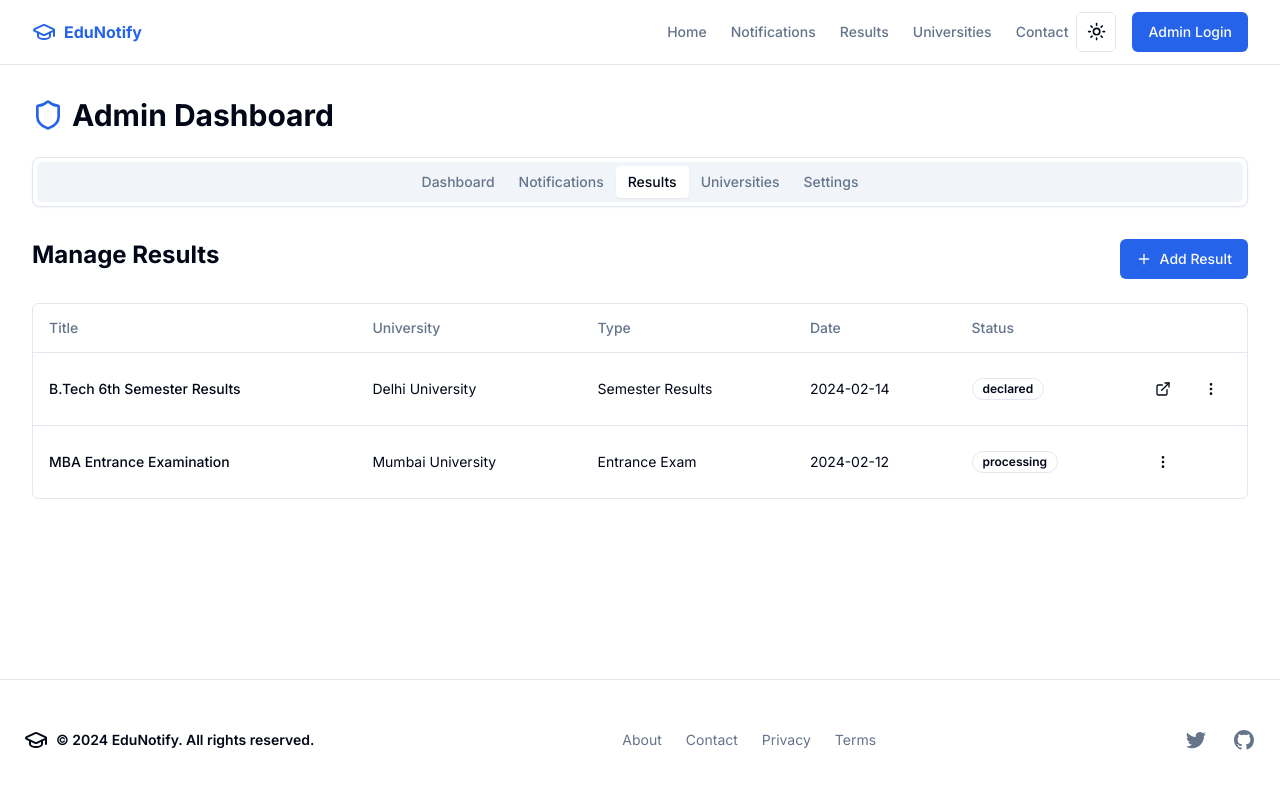
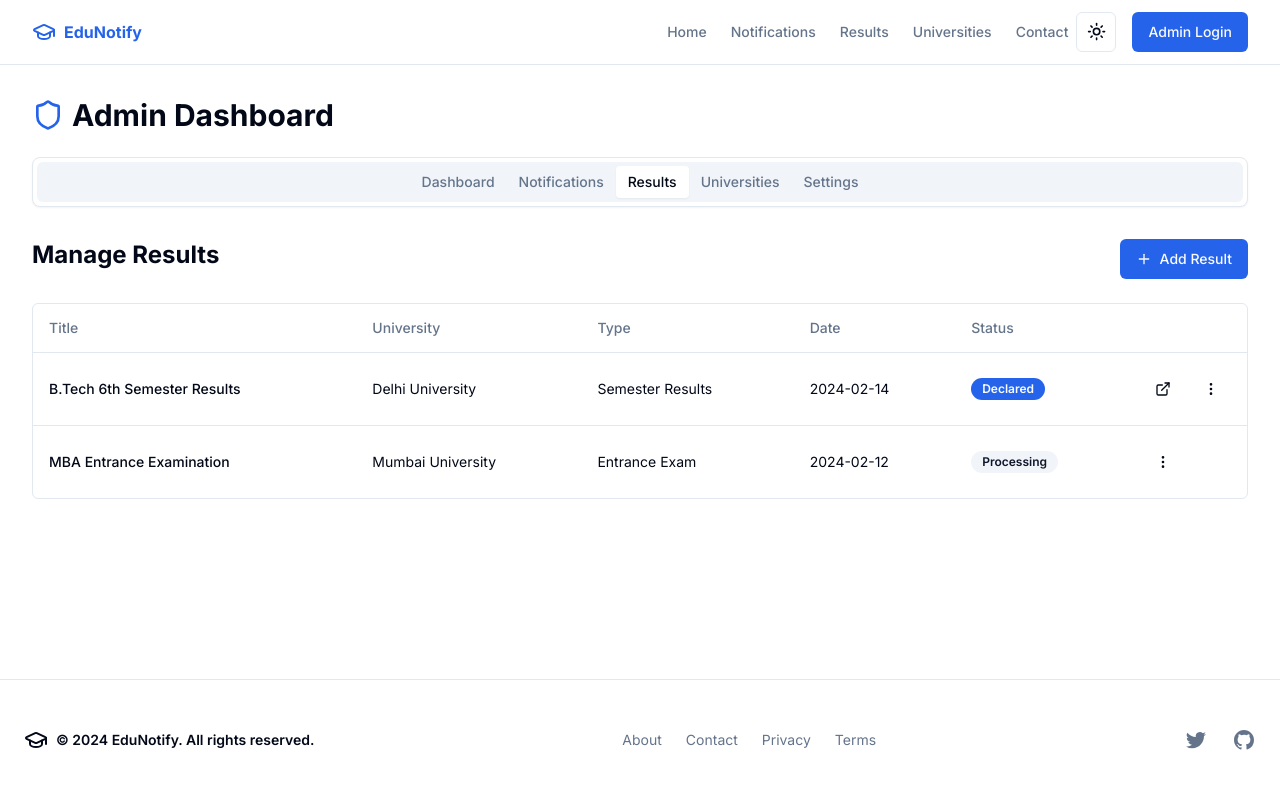
Before and after one commit to mandula-abhilash/search-notices-v3, a Next.js app: page /admin/results in a window 1280 px wide. Shown: the top 788 px of the page. Built offline with nearby package versions, Linux system fonts and the light colour scheme.

Commit message:
Fix the result table and result list components

```diff
--- a/components/admin/result-table.tsx
+++ b/components/admin/result-table.tsx
@@ -62,11 +62,11 @@ const results = [
   },
 ];
 
-const statusColors = {
-  declared: "success",
-  processing: "warning",
-  awaited: "secondary",
-} as const;
+const statusColors: Record<string, "default" | "secondary" | "outline"> = {
+  declared: "default",
+  processing: "secondary",
+  awaited: "outline",
+};
 
 export function ResultTable() {
   const [editingResult, setEditingResult] = useState<any>(null);
@@ -106,9 +106,9 @@ export function ResultTable() {
                 <TableCell>{result.date}</TableCell>
                 <TableCell>
                   <Badge
-                    variant={statusColors[result.status as keyof typeof statusColors]}
+                    variant={statusColors[result.status]}
                   >
-                    {result.status}
+                    {result.status.charAt(0).toUpperCase() + result.status.slice(1)}
                   </Badge>
                 </TableCell>
                 <TableCell>
--- a/components/results/result-list.tsx
+++ b/components/results/result-list.tsx
@@ -42,11 +42,11 @@ const results: ResultType[] = [
   },
 ];
 
-const statusColors = {
-  declared: "success",
-  processing: "warning",
-  awaited: "secondary",
-} as const;
+const statusColors: Record<string, "default" | "secondary" | "outline"> = {
+  declared: "default",
+  processing: "secondary",
+  awaited: "outline",
+};
 
 interface ResultListProps {
   filters: ResultFiltersType;
```
